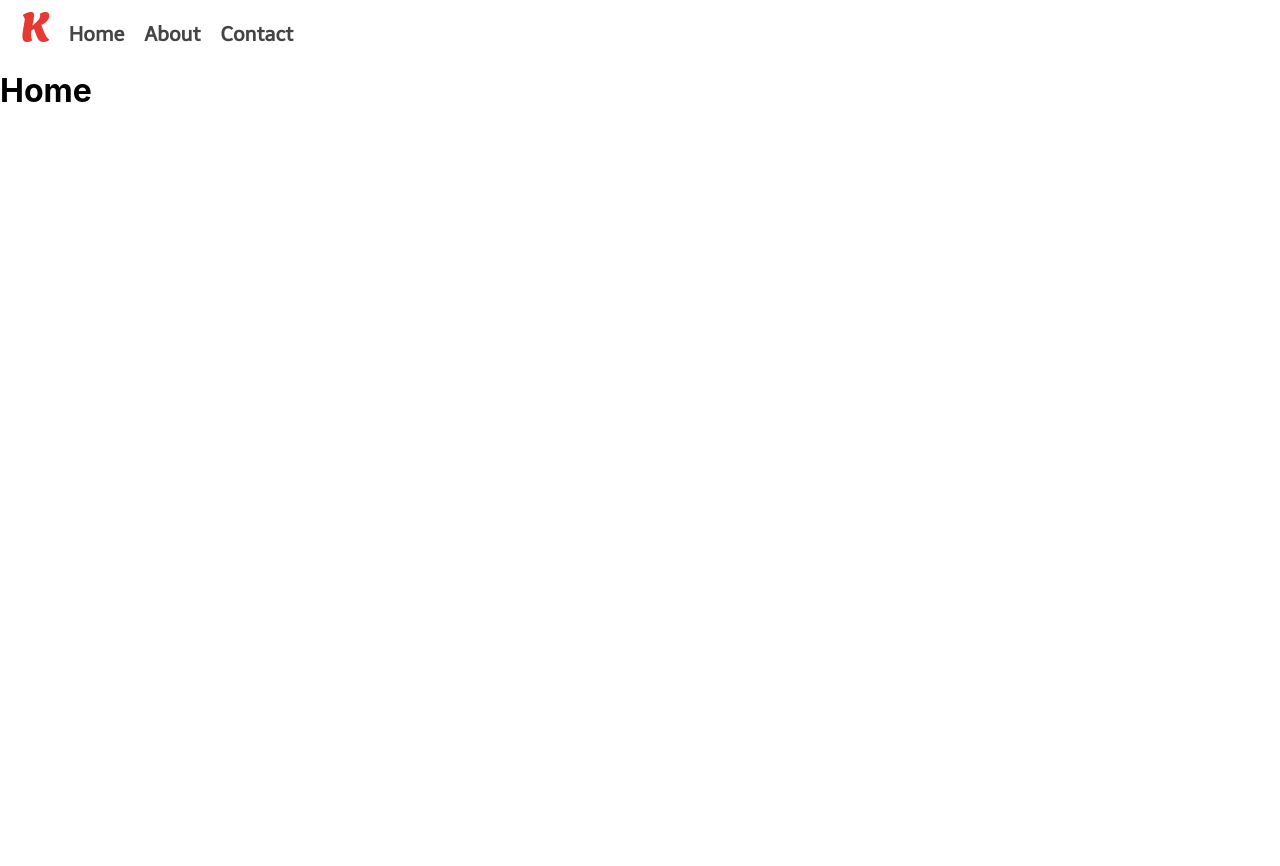
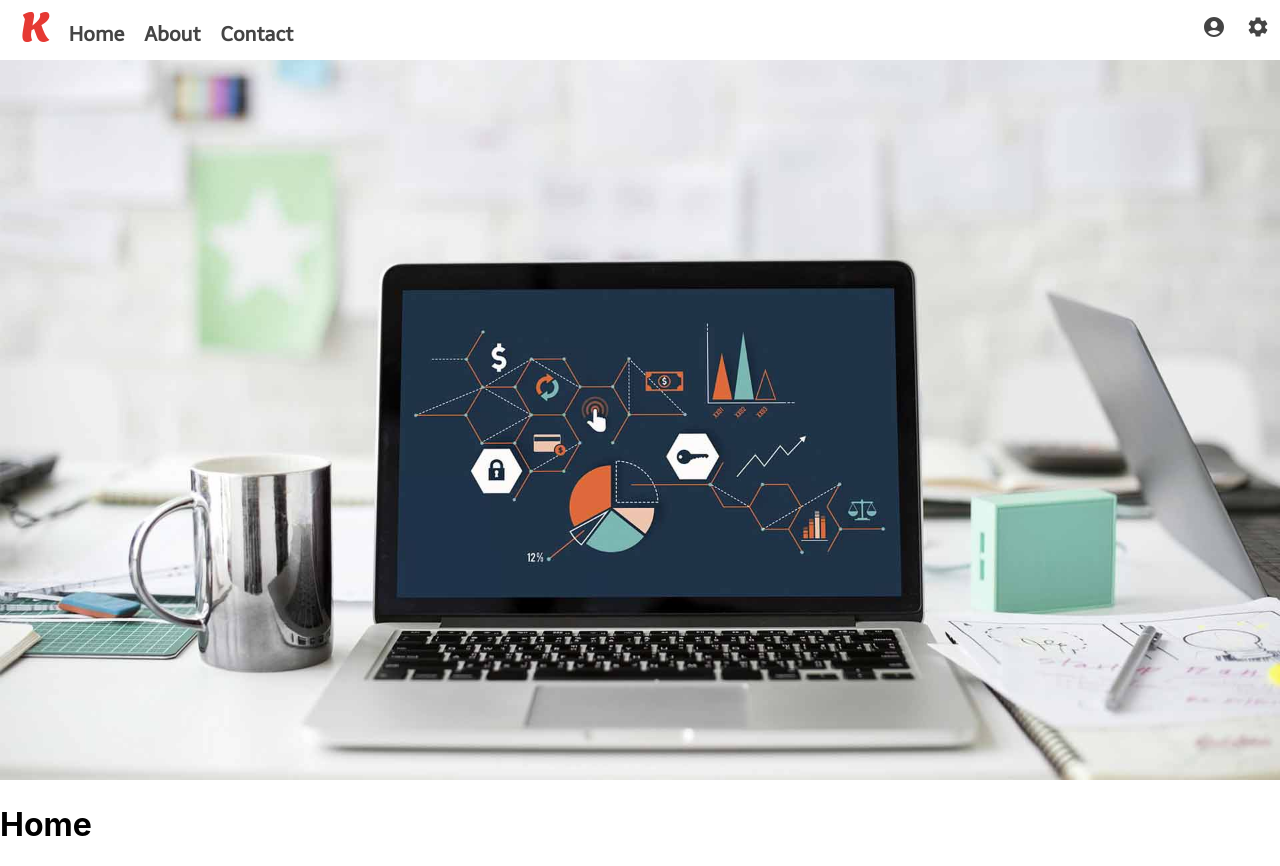
Before and after one commit to AndrewSkelly/portfolio, a Next.js app: page / in a window 1280 px wide. Before the commit the page ends 800 px from the top, so only its background shows below. Built offline with nearby package versions, Linux system fonts and the light colour scheme; a web font is replaced by a local one.

Commit message:
Updated Navbar Icons / Background Image

```diff
--- a/components/Layout.jsx
+++ b/components/Layout.jsx
@@ -1,3 +1,6 @@
+// import Image from 'next/image'
+import Image from 'next/image'
+import Backer from '../public/images/backer.jpg'
 import styles from '../styles/Layout.module.css'
 import Nav from './Nav'
 
@@ -5,6 +8,7 @@ const Layout = ({children}) => {
     return (
         <>
             <Nav />
+            <Image src={Backer} alt="Picture of the author" />
             {children}
         </>
     )
--- a/components/Nav.jsx
+++ b/components/Nav.jsx
@@ -1,5 +1,6 @@
 import Link from 'next/link'
 import navStyles from '../styles/Nav.module.css'
+import { Settings,AccountCircle } from '@mui/icons-material';
 
 const Nav = () => {
     return (
@@ -8,6 +9,8 @@ const Nav = () => {
                 <li className={navStyles.link}><Link href='/'>Home</Link></li>
                 <li className={navStyles.link}><Link href='/about'>About</Link></li>
                 <li className={navStyles.link}><Link href='/contact'>Contact</Link></li>
+                <li className={navStyles.linkIcon}><Link href='/about'><Settings></Settings></Link></li>
+                <li className={navStyles.linkIcon}><Link href='/contact'><AccountCircle></AccountCircle></Link></li>
             </ul>
     )
 }
--- a/package.json
+++ b/package.json
@@ -9,6 +9,10 @@
     "lint": "next lint"
   },
   "dependencies": {
+    "@emotion/react": "^11.4.1",
+    "@emotion/styled": "^11.3.0",
+    "@mui/icons-material": "^5.0.0",
+    "@mui/material": "^5.0.0",
     "next": "11.1.2",
     "react": "17.0.2",
     "react-dom": "17.0.2"
--- a/pages/index.jsx
+++ b/pages/index.jsx
@@ -1,5 +1,4 @@
 import Head from 'next/head'
-// import Image from 'next/image'
 import Link from 'next/link'
 import styles from '../styles/Home.module.css'
 import Nav from '../components/Nav'
--- a/styles/Aboutbox.module.css
+++ b/styles/Aboutbox.module.css
@@ -3,7 +3,7 @@
 
 .container{
     margin: 5%;
-    padding: 50px;
+    padding: 30px;
     background-color: rgb(241, 241, 241);
     box-shadow: 0px 0px 5px 0px #c0c0c0;
     border-radius: 20px;
--- a/styles/Nav.module.css
+++ b/styles/Nav.module.css
@@ -8,7 +8,7 @@
     list-style-type: none;
     margin: 0;
     padding-left: 10px;
-    height: 50px;
+    height: 60px;
 }
 
 /* Logo Navbar Item */
@@ -36,3 +36,22 @@
     font-size: 21px;
     border-bottom: solid rgb(218, 218, 218) 2px;
 }
+
+/* Navbar Items */
+.linkIcon {
+    font-family: 'Telex', sans-serif;
+    font-size: 20px;
+    font-weight: bold;
+    color: rgb(68, 68, 68);
+    display: inline;
+    padding: 10px;
+    padding-top: 15px;
+    float: right;
+}
+
+/* Navbar Items On Hover */
+.linkIcon:hover {
+    color: rgb(134, 134, 134);
+    font-size: 21px;
+    border-bottom: solid rgb(218, 218, 218) 2px;
+}
```
Also changed, not shown: public/images/backer.jpg (added), 1 other file (tests, documents, lock files or other folders).
